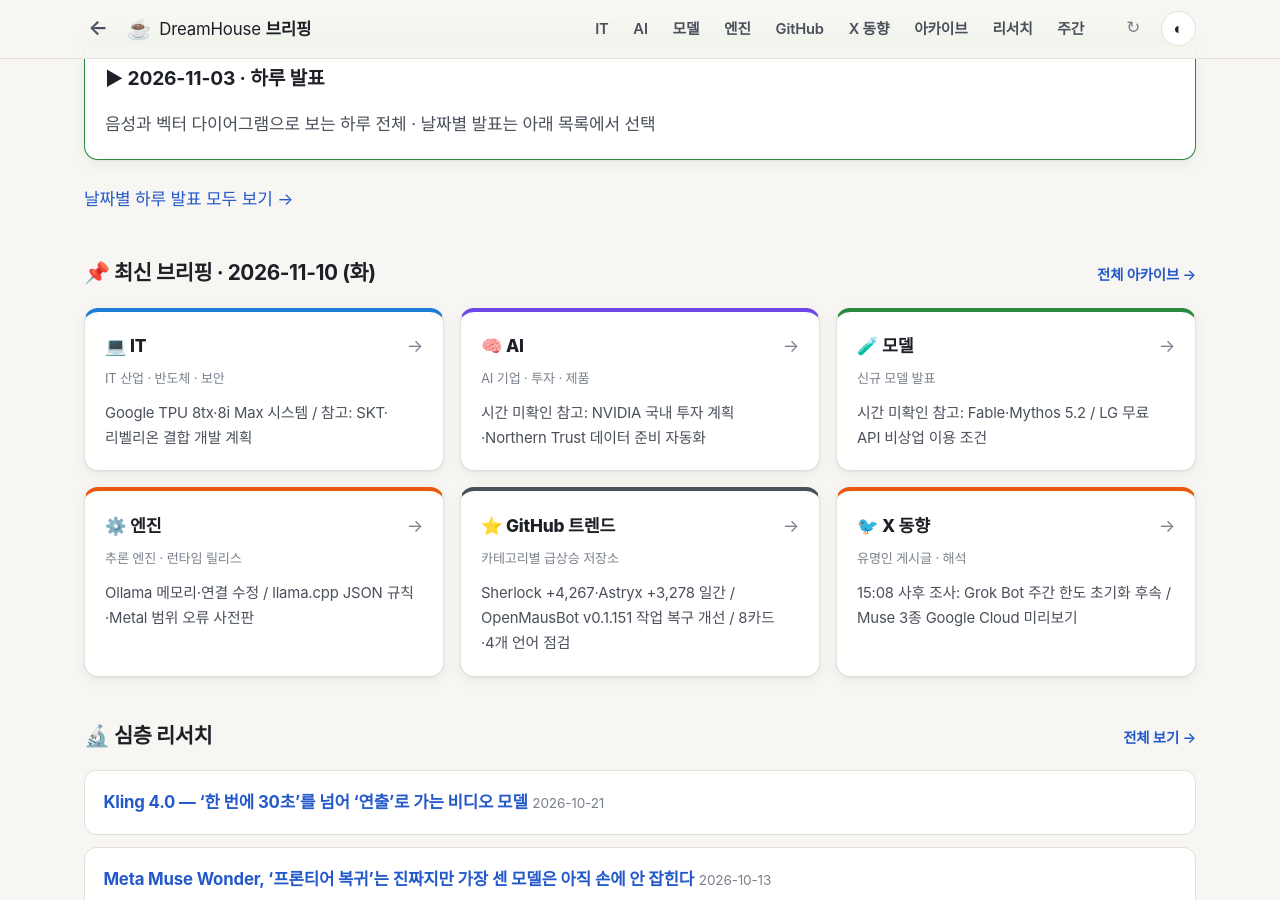
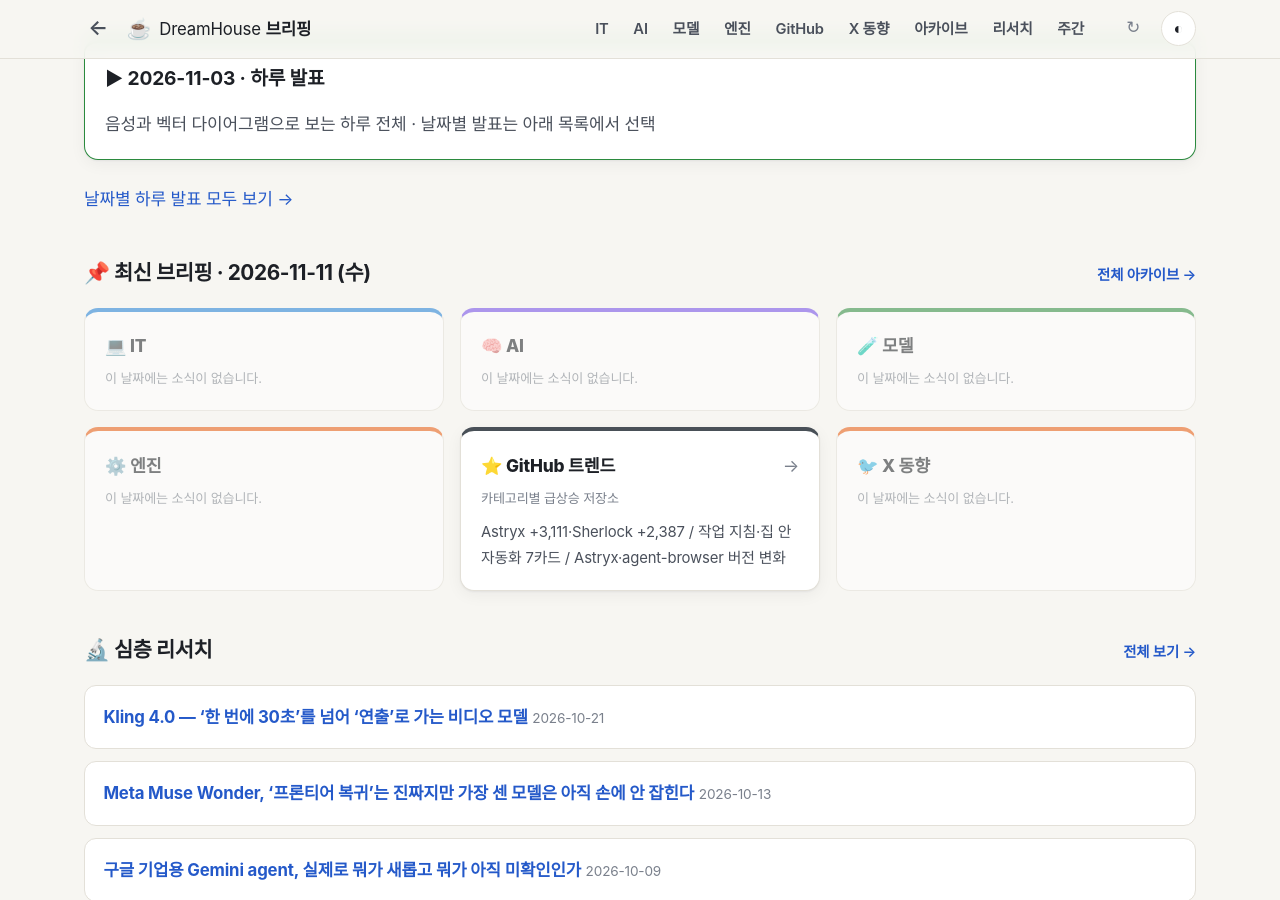
Before and after one commit to DreamHouseKSH/dreamhouse-briefings, a Jekyll site: the page built from index.html, in a window 1280 px wide and 900 px high, scrolled down 269 px. Built offline with Jekyll 4.4.1, drawn with Linux system fonts in a browser that asks for light colours; some web fonts are replaced; some of the changed lines change nothing that is shown; some of the changed text lies outside the part shown.

Commit message:
briefings: 2026-11-11 verified GitHub trends

```diff
--- a/_data/glossary.yml
+++ b/_data/glossary.yml
@@ -612,3 +612,5 @@
 
 # --- 2026-11-10 X 사후 보충 ---
 - { term: "Preview", full: "", ko: "정식 제공 전 미리보기 단계로, 지원과 이용 조건을 별도로 확인해야 하는 상태" }
+
+- { term: "saved flows", full: "saved flows", ko: "기록해 둔 브라우저 작업을 다시 실행하는 agent-browser의 실험 기능" }
--- a/_data/highlights.yml
+++ b/_data/highlights.yml
@@ -1,3 +1,6 @@
+"2026-11-11":
+  GitHub: "Astryx +3,111·Sherlock +2,387 / 작업 지침·집 안 자동화 7카드 / Astryx·agent-browser 버전 변화"
+
 "2026-11-10":
   IT: "Google TPU 8tx·8i Max 시스템 / 참고: SKT·리벨리온 결합 개발 계획"
   AI: "시간 미확인 참고: NVIDIA 국내 투자 계획·Northern Trust 데이터 준비 자동화"
--- /dev/null
+++ b/github/2026-11-11.md
@@ -0,0 +1,260 @@
+# GitHub 트렌드 — 2026-11-11 (수요일, KST 아침)
+
+> 전체 일간·주간과 Python·TypeScript·Rust·Go 목록을 **11/11 08:11~08:15 KST** 클라우드 브라우저에서 확인했습니다. 저장소 README·릴리스·라이선스는 08:13~08:15 KST에 재확인했습니다. Today·This week는 GitHub의 이동 관측 기간이며 KST 하루와 일치한다고 단정하지 않습니다. 전체 목록과 언어별 목록의 조회 시점·표시 수치가 조금 달라 TOP5는 처음 읽은 전체 일간 수치로 통일했습니다. 설치·실행·성능 시험은 하지 않았습니다.
+{: .gh-note}
+
+<div class="gh-flow" markdown="1">
+
+## 오늘의 흐름
+
+오늘은 **에이전트의 작업 지침이 실제 화면과 집 안의 기기로 이어지는 흐름**이 눈에 띈다. 전체 일간 목록의 표시 증가량을 정렬하면 Astryx +3,111, Sherlock +2,387, Anthropic skills +1,676, mattpocock/skills +1,223, ha-mcp +792다. GitHub 화면의 등장 순서와 이 순위는 다르다. 아래 순위는 관측한 전체 일간 12개 안의 비교이지 모든 저장소의 성장·품질 순위가 아니다.
+
+Astryx는 전일의 v0.7.11에서 v0.7.13으로, agent-browser는 v0.41.2에서 v0.42.0으로 바뀌었다. 전자는 모바일 제스처와 접근성·링크 처리를, 후자는 기록한 브라우저 작업 재사용과 세션 복구를 다룬다. **관심 증가와 기능 업데이트가 함께 관측됐다는 뜻이지 업데이트가 별 증가의 원인임을 입증한 것은 아니다.** ha-mcp는 가정 자동화, MuJoCo는 물리 시뮬레이션으로 이어진다. 권한 범위와 현실 세계에서의 검증을 분리해야 한다는 공통 주제는 편집 해석이다.
+
+[전체 주간](https://github.com/trending?since=weekly)에서는 T3 Code +11,979, security-audit-skill +10,967, mattpocock/skills +9,872, Auto Ontology +9,621, agent-desktop +9,502를 확인했다. [Python](https://github.com/trending/python?since=daily)에는 skills·ha-mcp·Sherlock과 VoiceStudio(+1,207), [TypeScript](https://github.com/trending/typescript?since=daily)에는 Astryx와 OpenMausBot(+1,096), [Rust](https://github.com/trending/rust?since=daily)에는 agent-browser·topcoat(+192)·sniffnet(+139), [Go](https://github.com/trending/go?since=daily)에는 nvke(+77)·WeKnora(+117)·trufflehog(+96)가 보였다. 언어별 숫자를 전체 일간 순위에 섞지 않았고 모든 후보의 주장과 안전성을 검증한 것은 아니다. 아래 7개는 README·메타데이터·릴리스까지 확인한 선정 카드다.
+
+### TOP 5 (관측한 전체 일간 목록의 증가량 기준)
+
+| 순위 | 저장소 | 증가 | 한 줄 |
+|---|---|---:|---|
+| 1 | [Astryx](#meta-astryx) | +3,111 일간 | 화면 부품·디자인 규칙과 모바일 수정 |
+| 2 | [Sherlock](#sherlock-project-sherlock) | +2,387 일간 | 공개 사용자명 후보 검색, 동일인 단정 금지 |
+| 3 | [Anthropic skills](#anthropics-skills) | +1,676 일간 | 반복 작업 방법을 재사용하는 예제 |
+| 4 | [mattpocock/skills](#mattpocock-skills) | +1,223 일간 | 개발자의 설계·검토·구현 작업 지침 |
+| 5 | [ha-mcp](#homeassistant-ai-ha-mcp) | +792 일간 | AI와 Home Assistant의 연결 |
+
+### 어제(11/10) 대비
+
+[전일 아침 판](2026-11-10.md)과 비교해 선정 카드에는 mattpocock/skills와 ha-mcp가 들어왔다. 이는 이번 카드 선정의 신규 편입이며 저장소 신설이나 아카이브 최초 등장이라고 단정하지 않는다. Astryx·Sherlock·Anthropic skills·agent-browser·MuJoCo는 유지했다. OpenMausBot·Auto Ontology·agent-desktop은 오늘 카드에서 제외했지만 주간 또는 언어별 목록에서는 여전히 확인됐다. 카드 제외를 인기 소멸로 해석하면 안 된다.
+
+전체 일간 TOP5에는 mattpocock/skills·ha-mcp가 들어오고 OpenMausBot·agent-browser가 빠졌다. agent-browser는 전체 일간 +775로 남아 있다. 전일 Today 수치와 오늘 Today 수치의 차이는 하루 순증이 아니므로 계산하지 않았다. 별 증가의 진위나 이용자 동기는 별도로 감사하지 않았다.
+
+</div>
+
+<section class="gh-sec gh-sec-web" markdown="1">
+
+## 🎨 프론트 · 웹
+
+<article class="gh-card" id="meta-astryx" data-repo="meta/astryx" markdown="1">
+
+### [meta/astryx](https://github.com/meta/astryx)
+
+<p class="gh-badges no-gloss">TypeScript · ⭐ 22,663 · 📈 +3,111 일간 · ⚖️ MIT · 🏷️ v0.7.13 (11/11 06:27 KST)</p>
+
+![meta/astryx 공식 README 대표 이미지](https://lookaside.facebook.com/assets/astryx/Astryx-Banner.png){: .gh-img loading="lazy"}
+
+> 이미지 출처: meta/astryx 공식 README.
+
+화면 부품뿐 아니라 에이전트가 따를 디자인 규칙을 묶는다.
+{: .gh-lead}
+
+**무엇인가** — Meta가 공개한 React 기반 디자인 시스템이다. README는 150개 이상의 화면 구성 요소와 테마·템플릿, 에이전트용 CLI(Command-Line Interface, 글자 명령으로 조작하는 도구)를 소개한다. 여러 화면의 모양과 동작을 일관되게 만드는 구성에 초점을 둔다.
+
+**왜 지금 뜨나** — 전체 일간 +3,111을 확인했다. v0.7.13은 11/11 06:27 KST에 공개됐으며 iOS Safari BottomSheet 제스처, 화면 읽기 도구의 중복 안내, 비활성 링크 표시를 수정하고 Markdown의 data: 링크·이미지 처리를 제한한다. 이는 릴리스 설명이며 직접 시험하지 않았다. 별 증가와 출시의 인과관계는 확인되지 않았다.
+
+**어떻게 쓰나** — React 19 이상 프로젝트에서 공식 패키지와 문서를 기준으로 구성 요소·테마를 적용한다. 기존 화면을 한꺼번에 바꾸기보다 호환성·접근성·브랜드 규칙을 작은 화면에서 먼저 검증하는 것이 적절하다.
+
+**비슷한 도구와 비교** — 이미 안정적으로 쓰는 디자인 시스템을 유지하고 필요한 부품만 비교하는 방법도 있다. 에이전트 친화적이라고 해서 기존 도구보다 접근성이나 개발 속도가 좋다는 시험 결과를 확보한 것은 아니다.
+
+**주의할 점** — 현재 베타이며 React 19 이상을 요구한다. 일부 charts/vega 패키지는 시험 배포 경로만 제공한다. 버전 변경 시 기존 화면 호환성을 확인해야 하며 MIT 라이선스와 별 수가 품질 보증은 아니다.
+
+저장소 생성일 2026-01-09(UTC), 열린 이슈·병합 요청 합계 688건(API 집계)을 확인했다. 생성일은 공개 출시일의 증거가 아니며 이슈 수나 별 수만으로 품질을 판정하지 않는다. 별 급증의 진위는 별도로 감사하지 않았다.
+{: .gh-warn}
+
+**확인 원문:** [README](https://github.com/meta/astryx/blob/main/README.md) · [별·언어·라이선스 메타데이터](https://api.github.com/repos/meta/astryx) · [릴리스](https://github.com/meta/astryx/releases/tag/v0.7.13) · [이슈](https://github.com/meta/astryx/issues)
+
+</article>
+
+</section>
+
+<section class="gh-sec gh-sec-infra" markdown="1">
+
+## 🔐 공개 정보 · 보안
+
+<article class="gh-card" id="sherlock-project-sherlock" data-repo="sherlock-project/sherlock" markdown="1">
+
+### [sherlock-project/sherlock](https://github.com/sherlock-project/sherlock)
+
+<p class="gh-badges no-gloss">Python · ⭐ 108,884 · 📈 +2,387 일간 · ⚖️ MIT · 🏷️ v0.16.2 (09/09 05:54 KST)</p>
+
+같은 사용자명은 찾을 수 있어도 같은 사람인지는 따로 확인해야 한다.
+{: .gh-lead}
+
+**무엇인가** — README 기준 400개 이상 사이트의 공개 사용자명 존재 여부를 조회하는 Python 명령행 도구다. 계정 이름을 시작점으로 관련 공개 페이지 후보를 모으는 도구이지 실명 신원이나 계정 소유자를 판정하는 서비스는 아니다.
+
+**왜 지금 뜨나** — 일간 +2,387로 이번 전체 일간 목록 안에서 증가량이 두 번째였다. 최신 릴리스 v0.16.2는 9월에 공개된 것으로, 오늘 신버전 때문에 급증했다는 근거는 없다. 이번 확인은 Trending·README·릴리스·이슈 범위이며 독립 커뮤니티 반응의 원인은 확인하지 못했다.
+
+**어떻게 쓰나** — 공식 README가 안내하는 패키지 경로나 컨테이너를 고른 뒤 본인 또는 점검 권한이 있는 조직의 공개 사용자명부터 확인한다. 출력된 후보는 해당 사이트의 공개 페이지와 대조해야 한다. 이번 조사에서는 실제 사용자명 조회를 실행하지 않았다.
+
+**비슷한 도구와 비교** — 소수 사이트만 필요하면 사이트별 공개 검색을 직접 확인하는 방식이 더 단순하다. 여러 사이트 후보를 모으는 편의와 실제 계정 소유자 검증은 별개로 평가해야 한다.
+
+**주의할 점** — 동일 사용자명이 동일인이라는 보장은 없으며 오탐·사이트 접근 제한·약관을 확인해야 한다. 개인 추적·괴롭힘에 이용해서는 안 된다. README는 일부 Ubuntu 24.04·ParrotOS의 제3자 패키지 문제도 경고한다.
+
+저장소 생성일 2018-12-24(UTC), 열린 이슈·병합 요청 합계 409건(API 집계)을 확인했다. 생성일은 공개 출시일의 증거가 아니며 이슈 수나 별 수만으로 품질을 판정하지 않는다. 별 급증의 진위는 별도로 감사하지 않았다.
+{: .gh-warn}
+
+**확인 원문:** [README](https://github.com/sherlock-project/sherlock/blob/master/docs/README.md) · [별·언어·라이선스 메타데이터](https://api.github.com/repos/sherlock-project/sherlock) · [릴리스](https://github.com/sherlock-project/sherlock/releases/tag/v0.16.2) · [이슈](https://github.com/sherlock-project/sherlock/issues)
+
+</article>
+
+</section>
+
+<section class="gh-sec gh-sec-ai" markdown="1">
+
+## 🤖 AI · 에이전트
+
+<article class="gh-card" id="anthropics-skills" data-repo="anthropics/skills" markdown="1">
+
+### [anthropics/skills](https://github.com/anthropics/skills)
+
+<p class="gh-badges no-gloss">Python · ⭐ 192,265 · 📈 +1,676 일간 / +5,014 주간 · ⚖️ 폴더별 확인 · 🏷️ GitHub 릴리스 없음</p>
+
+반복 업무의 방법을 파일로 남기되 실제 실행 환경에서 다시 시험한다.
+{: .gh-lead}
+
+**무엇인가** — 작업 지침·스크립트·자료를 SKILL.md가 포함된 폴더로 묶는 Anthropic의 공개 예제 모음이다. 문서 작성·분석·시험 같은 작업을 재사용 가능한 지침으로 구성하는 패턴을 보여 준다. 표준 자체와 이 저장소의 Claude용 구현은 구분해야 한다.
+
+**왜 지금 뜨나** — 일간 +1,676와 주간 +5,014를 확인했다. GitHub Releases 목록은 비어 있으므로 오늘 새 정식 버전이 나왔다고 설명할 수 없다. 지침 재사용이라는 흐름과의 연결은 편집 해석이며 관심 증가의 독립적인 원인은 확인하지 못했다.
+
+**어떻게 쓰나** — 관심 있는 폴더의 지침·의존성·라이선스를 읽고 자신의 작업에 필요한 최소 범위만 적용한다. 공식 문서는 Claude Code 플러그인과 Claude 환경에서 쓰는 경로를 안내한다. 외부 스킬의 문장이나 실행 스크립트를 무조건 신뢰해서는 안 된다.
+
+**비슷한 도구와 비교** — 짧고 고정된 작업은 프로젝트 지침 파일이나 자체 체크리스트로도 충분할 수 있다. 폴더 단위 재사용은 편리하지만 스킬을 많이 추가하는 것 자체가 정확도를 보장하지 않는다.
+
+**주의할 점** — README는 교육·데모 목적이며 실제 Claude 동작과 다를 수 있다고 밝힌다. 저장소 메타데이터의 루트 라이선스 값은 비어 있으므로 저장소 전체를 단일 허가로 단정하지 않는다. README의 Apache-2.0 설명과 개별 폴더 LICENSE를 구분해 재사용할 파일별 조건을 확인해야 한다.
+
+저장소 생성일 2025-09-22(UTC), 열린 이슈·병합 요청 합계 1,517건(API 집계)을 확인했다. 생성일은 공개 출시일의 증거가 아니며 이슈 수나 별 수만으로 품질을 판정하지 않는다. 별 급증의 진위는 별도로 감사하지 않았다.
+{: .gh-warn}
+
+**확인 원문:** [README](https://github.com/anthropics/skills/blob/main/README.md) · [별·언어·라이선스 메타데이터](https://api.github.com/repos/anthropics/skills) · [릴리스](https://github.com/anthropics/skills/releases) · [이슈](https://github.com/anthropics/skills/issues)
+
+</article>
+
+</section>
+
+<section class="gh-sec gh-sec-dev" markdown="1">
+
+## 🛠️ 개발 도구 · 코딩 에이전트
+
+<article class="gh-card" id="vercel-labs-agent-browser" data-repo="vercel-labs/agent-browser" markdown="1">
+
+### [vercel-labs/agent-browser](https://github.com/vercel-labs/agent-browser)
+
+<p class="gh-badges no-gloss">Rust · ⭐ 49,162 · 📈 +775 일간 / +3,606 주간 · ⚖️ Apache-2.0 · 🏷️ v0.42.0 (11/10 09:37 KST)</p>
+
+브라우저의 현재 화면을 읽고 행동한 뒤 다시 확인하는 도구다.
+{: .gh-lead}
+
+**무엇인가** — Rust 기반 명령행 도구로 브라우저를 열고 접근성 트리(Accessibility tree, 버튼·입력 요소를 계층으로 표현한 정보)와 요소 참조를 읽는다. 에이전트가 그 참조에 클릭·입력을 수행하고 결과를 재관찰하는 구조이며 명령 사이에 브라우저를 유지한다.
+
+**왜 지금 뜨나** — 전체 일간 +775, 주간 +3,606을 확인했다. v0.42.0은 11/10 09:37 KST 공개로 실험적 saved flows(기록한 브라우저 작업을 재사용하는 기능), 세션 재사용·재시작, Safari·iOS 연결과 입력 문제 수정이 포함됐다. 전일 브리핑 이후의 실제 버전 변화다. 신기능의 신뢰성과 별 증가 원인은 독립 검증하지 않았다.
+
+**어떻게 쓰나** — 공식 설치 경로와 필요한 브라우저를 준비한 뒤 snapshot으로 화면을 읽고 현재 관찰에 나온 참조를 사용한다. 페이지 이동이나 화면 변경 뒤에는 참조가 오래될 수 있어 새 관찰이 필요하다.
+
+**비슷한 도구와 비교** — 정해진 회귀 시험은 기존 브라우저 시험 스크립트를 유지하는 선택이 적절하다. agent-desktop은 운영체제 앱을, 이 도구는 브라우저를 다루므로 대상 작업을 기준으로 구분한다. 성공률이나 속도 비교 시험은 하지 않았다.
+
+**주의할 점** — 로그인 세션·쿠키·화면 내용에 사적 정보가 들어갈 수 있다. 웹페이지의 문장은 작업 권한을 주는 지시가 아니며 결제·전송 같은 행동에는 별도 통제가 필요하다. 브라우저 보안 알림을 도구 편의를 위해 무시하지 말아야 한다.
+
+저장소 생성일 2026-01-11(UTC), 열린 이슈·병합 요청 합계 558건(API 집계)을 확인했다. 생성일은 공개 출시일의 증거가 아니며 이슈 수나 별 수만으로 품질을 판정하지 않는다. 별 급증의 진위는 별도로 감사하지 않았다.
+{: .gh-warn}
+
+**확인 원문:** [README](https://github.com/vercel-labs/agent-browser/blob/main/README.md) · [별·언어·라이선스 메타데이터](https://api.github.com/repos/vercel-labs/agent-browser) · [릴리스](https://github.com/vercel-labs/agent-browser/releases/tag/v0.42.0) · [이슈](https://github.com/vercel-labs/agent-browser/issues)
+
+</article>
+
+</section>
+
+<section class="gh-sec gh-sec-dev" markdown="1">
+
+## 🛠️ 개발 작업 지침
+
+<article class="gh-card" id="mattpocock-skills" data-repo="mattpocock/skills" markdown="1">
+
+### [mattpocock/skills](https://github.com/mattpocock/skills)
+
+<p class="gh-badges no-gloss">Shell · ⭐ 320,859 · 📈 +1,223 일간 · ⚖️ MIT · 🏷️ v1.3.2 (10/29 19:27 KST)</p>
+
+팀의 개발 습관을 필요한 작업 단위로 나누어 재사용한다.
+{: .gh-lead}
+
+**무엇인가** — 요구사항 정리·테스트 주도 개발·버그 진단·코드 리뷰를 코딩 에이전트가 반복 수행하도록 돕는 스킬 모음이다. 거대한 하나의 절차보다 필요한 지침을 골라 조합하는 방식이며 README는 여러 코딩 에이전트의 설치 경로를 안내한다.
+
+**왜 지금 뜨나** — 전체 일간 +1,223, 주간 +9,872를 확인했다. v1.3.2는 스킬 추천 전에 원문 확인, 저장소 규칙을 코드 리뷰에 전달, 버그 재현 테스트의 실제 변경 확인을 보완했다. 10월 릴리스이므로 오늘 신제품처럼 소개하지 않는다. 오늘 관심 증가의 직접 원인은 확인되지 않았다.
+
+**어떻게 쓰나** — 공식 README에서 사용하는 에이전트에 맞는 설치 방식 하나를 고르고 프로젝트 설정을 맞춘다. 요구사항 문답, 명세·작업 나누기, 구현·테스트 지침 중 필요한 부분부터 시험한다. 스킬 설치 자체와 실제 프로젝트 실행은 구분해야 한다.
+
+**비슷한 도구와 비교** — README는 GSD·BMAD·Spec-Kit 같은 전체 개발 절차 도구와 비교한다. 기존 절차에 작은 지침을 더하는 방식과 전체 절차를 바꾸는 방식의 차이로 읽을 수 있다. 이는 작성자의 설명이며 독립적인 생산성 비교 결과가 아니다.
+
+**주의할 점** — 플러그인 설치와 파일 복사를 동시에 적용하면 지침이 중복될 수 있다. 이슈 생성·커밋까지 연결되는 스킬은 작업 대상과 권한을 먼저 제한해야 한다. 테스트와 사람의 리뷰를 대신하는 보증 수단은 아니다.
+
+저장소 생성일 2026-02-03(UTC), 열린 이슈·병합 요청 합계 233건을 확인했다. 이는 조회 시점 메타데이터로 품질 등급이 아니다. 별 급증의 진위를 별도로 감사하지 않았고 독립 커뮤니티 반응은 이번 조사 범위에서 확인하지 못했다.
+{: .gh-warn}
+
+**확인 원문:** [README](https://github.com/mattpocock/skills#readme) · [메타데이터](https://api.github.com/repos/mattpocock/skills) · [릴리스](https://github.com/mattpocock/skills/releases/tag/v1.3.2)
+
+</article>
+
+</section>
+
+<section class="gh-sec gh-sec-ai" markdown="1">
+
+## 🤖 집 안의 에이전트 연결
+
+<article class="gh-card" id="homeassistant-ai-ha-mcp" data-repo="homeassistant-ai/ha-mcp" markdown="1">
+
+### [homeassistant-ai/ha-mcp](https://github.com/homeassistant-ai/ha-mcp)
+
+<p class="gh-badges no-gloss">Python · ⭐ 6,603 · 📈 +792 일간 · ⚖️ MIT · 🏷️ v9.1.2 (11/09 00:45 KST)</p>
+
+대화형 편의보다 실제 기기 제어 권한을 먼저 살핀다.
+{: .gh-lead}
+
+**무엇인가** — Home Assistant를 MCP(Model Context Protocol, AI 도구와 데이터의 연결 규약) 클라이언트에 연결하는 서버다. README는 87개 도구로 기기 제어뿐 아니라 자동화·스크립트·장면 관리까지 다룬다고 설명한다. 도구 수와 기능 범위는 프로젝트 설명 기준이다.
+
+**왜 지금 뜨나** — 전체 일간 +792를 확인했다. README는 Home Assistant 2026.11의 기본 Marketplace 설치 경로를 소개한다. v9.1.2는 스토어 중복 표시와 자동화·스크립트·장면 참조 검사 경로를 수정했다. 설치·설정 검증의 변화는 확인했지만 별 증가 이유를 조사한 결과는 아니다.
+
+**어떻게 쓰나** — Home Assistant 내부 통합 경로에서 설치·재시작 후 서버를 추가하고 클라이언트 연결을 설정하는 흐름이다. 직접 설치하지 않았으며 먼저 별도 시험 환경·최소 권한·백업을 준비해야 한다. 연결 비밀값을 공개 원고에 넣어서는 안 된다.
+
+**비슷한 도구와 비교** — 대화형 관리가 필요하지 않으면 Home Assistant 자체 화면과 자동화 편집기가 더 단순한 선택이다. 프로젝트는 컨테이너 등 다른 배포 경로도 제공하지만 README는 내부 통합을 우선 안내한다. 운영 위치와 접속 범위가 선택 기준이다.
+
+**주의할 점** — 실제 집의 기기와 자동화에 영향을 줄 수 있다. 관리자 토큰·비밀 연결 주소를 보호하고 불필요한 외부 접속을 끄는 것이 중요하다. 파일·설정 편집은 기본 비활성 선택 기능이며 ha_config_set_yaml은 베타로 표시된다. 별 수로 안전성을 판단해서는 안 된다.
+
+저장소 생성일 2025-09-14(UTC), 열린 이슈·병합 요청 합계 17건을 확인했다. 이는 조회 시점 메타데이터로 품질 등급이 아니다. 별 급증의 진위를 별도로 감사하지 않았고 독립 커뮤니티 반응은 이번 조사 범위에서 확인하지 못했다.
+{: .gh-warn}
+
+**확인 원문:** [README](https://github.com/homeassistant-ai/ha-mcp#readme) · [메타데이터](https://api.github.com/repos/homeassistant-ai/ha-mcp) · [릴리스](https://github.com/homeassistant-ai/ha-mcp/releases/tag/v9.1.2)
+
+</article>
+
+</section>
+
+<section class="gh-sec gh-sec-sys" markdown="1">
+
+## ⚙️ 물리 시뮬레이션
+
+<article class="gh-card" id="google-deepmind-mujoco" data-repo="google-deepmind/mujoco" markdown="1">
+
+### [google-deepmind/mujoco](https://github.com/google-deepmind/mujoco)
+
+<p class="gh-badges no-gloss">C++ · ⭐ 17,326 · 📈 +453 일간 · ⚖️ Apache-2.0 · 🏷️ 4.0.0 (11/07 00:39 KST)</p>
+
+가상 환경의 물리 계산과 실제 로봇의 안전 검증을 구분한다.
+{: .gh-lead}
+
+**무엇인가** — MuJoCo(Multi-Joint dynamics with Contact, 관절과 접촉을 계산하는 물리 시뮬레이터)는 로봇 제어·생체역학·연구용 가상 환경의 기반 도구다. C와 Python 인터페이스, 모델을 보는 화면을 제공한다. 현실에서 위험한 시험을 그대로 대체하는 인증 도구는 아니다.
+
+**왜 지금 뜨나** — 전체 일간 +453을 확인했다. 최신 4.0.0은 전일과 같다. 빠른 볼록 물체의 얇은 장애물 관통을 줄이는 접촉 처리, 변형 이력 유지, Python 패키지 분리가 주요 변화다. 이전 발표를 오늘 새 출시로 세지 않았고 별 증가와의 인과관계는 확인되지 않았다.
+
+**어떻게 쓰나** — 공식 브라우저 데모로 모델을 살펴보거나 Python 패키지와 입문 예제를 사용한다. README는 Python 3.11 이상을 요구한다. 작은 모델에서 접촉·제어 동작을 먼저 검증한 뒤 연구 규모를 늘리는 편이 적절하다.
+
+**비슷한 도구와 비교** — 필요한 접촉 모델·센서·기존 로봇 환경에 따라 다른 시뮬레이터와 비교해야 한다. 관련 dm_control은 MuJoCo 위에 학습 환경을 구성하는 도구이므로 별도의 경쟁 물리 엔진으로 혼동하지 않는다. 이번 조사에서는 엔진 간 성능 비교를 하지 않았다.
+
+**주의할 점** — 4.0.0에서 Python 배포 패키지와 일부 모델·상태 표현이 달라졌다. 기존 모델은 버전 고정과 회귀 검증이 필요하다. README는 최신 main이 불안정할 수 있다고 안내한다. 코드의 Apache-2.0과 문서·이미지의 조건은 구분하고 실제 로봇 안전성은 별도 검증해야 한다.
+
+저장소 생성일 2021-08-27(UTC), 열린 이슈·병합 요청 합계 332건을 확인했다. 이는 조회 시점 메타데이터로 품질 등급이 아니다. 별 급증의 진위를 별도로 감사하지 않았고 독립 커뮤니티 반응은 이번 조사 범위에서 확인하지 못했다.
+{: .gh-warn}
+
+**확인 원문:** [README](https://github.com/google-deepmind/mujoco#readme) · [메타데이터](https://api.github.com/repos/google-deepmind/mujoco) · [릴리스](https://github.com/google-deepmind/mujoco/releases/tag/4.0.0)
+
+</article>
+
+</section>
```
